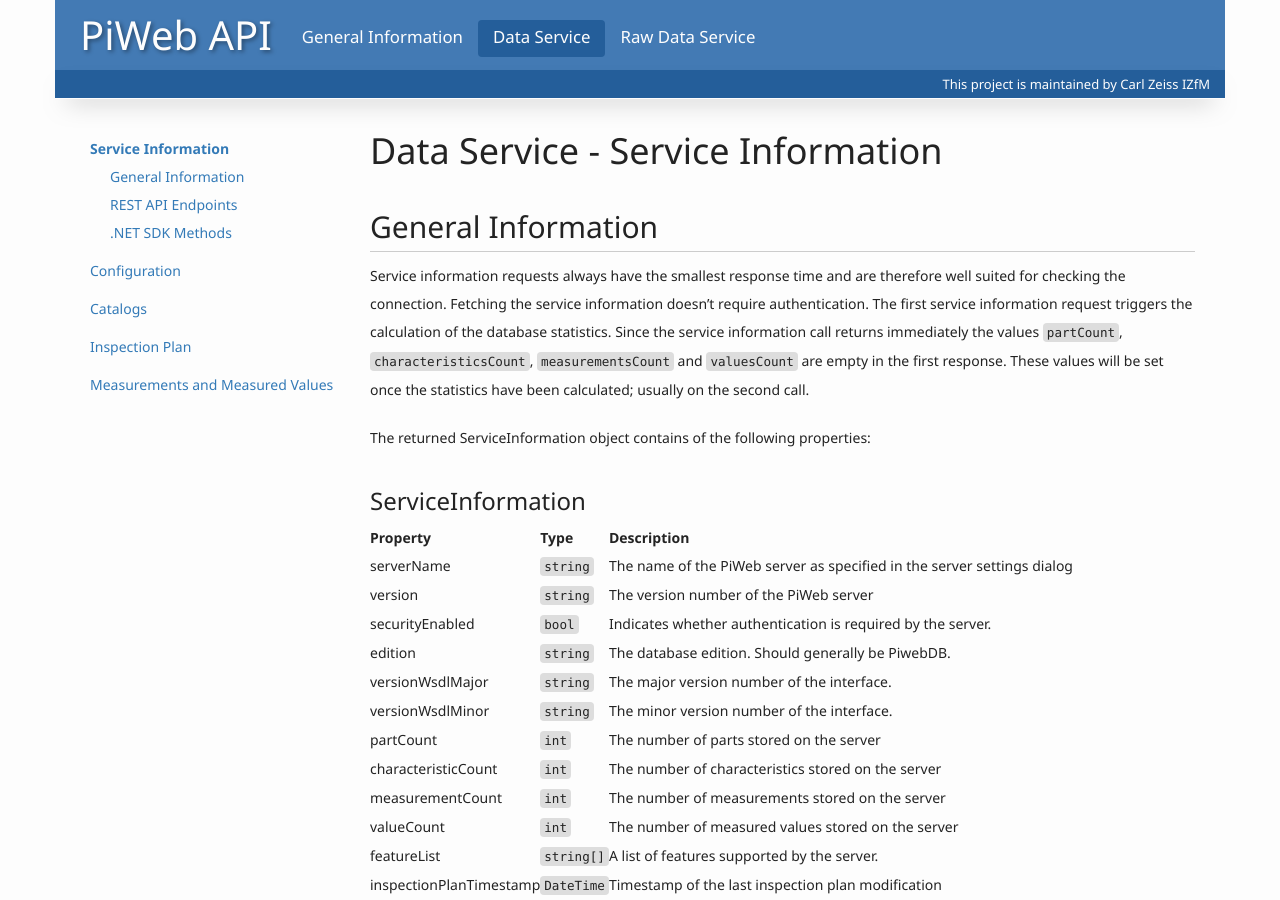
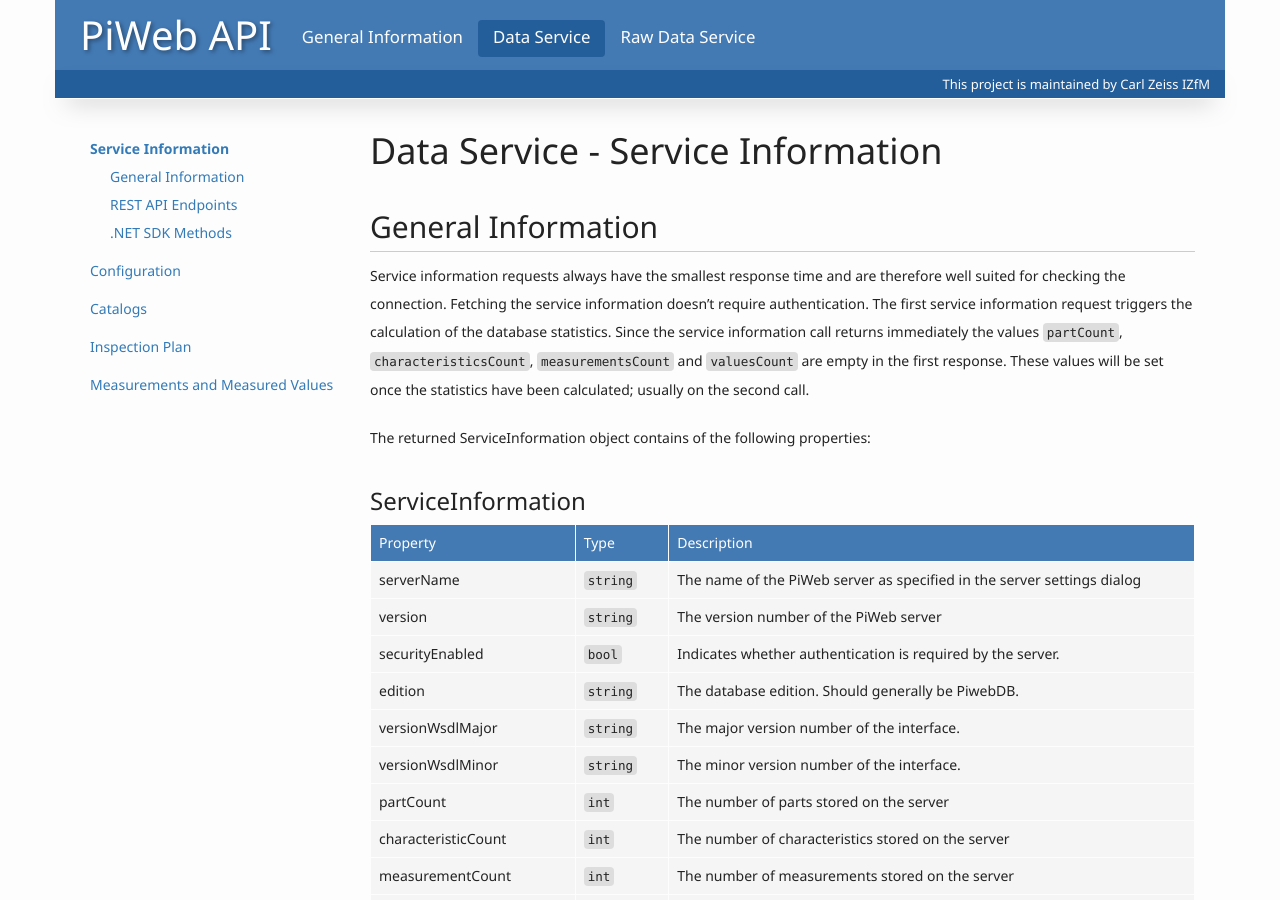
Before and after one commit to ZEISS-PiWeb/PiWeb-Api, a Jekyll site: the page built from _pages/021-serviceinformation.md, in a window 1280 px wide and 900 px high. Built offline with Jekyll 4.4.1, drawn with Linux system fonts in a browser that asks for light colours.

Commit message:
Update 021-serviceinformation.md

````diff
--- a/_pages/021-serviceinformation.md
+++ b/_pages/021-serviceinformation.md
@@ -21,6 +21,7 @@
 
 ### ServiceInformation
 
+{% capture table %}
 Property | Type | Description
 ---------|------|-------------
 serverName | ```string``` | The name of the PiWeb server as specified in the server settings dialog
@@ -37,6 +38,8 @@
 inspectionPlanTimestamp | ```DateTime``` | Timestamp of the last inspection plan modification
 measurementTimestamp | ```DateTime``` | Timestamp of the last measurement modification
 configurationTimestamp | ```DateTime``` | Timestamp of the last configuration timestamp
+{% endcapture %}
+{{ table | markdownify | replace: '<table>', '<table class="table table-hover">' }}
 
 ## {{ page.sections['endpoint'] }}
 
````
